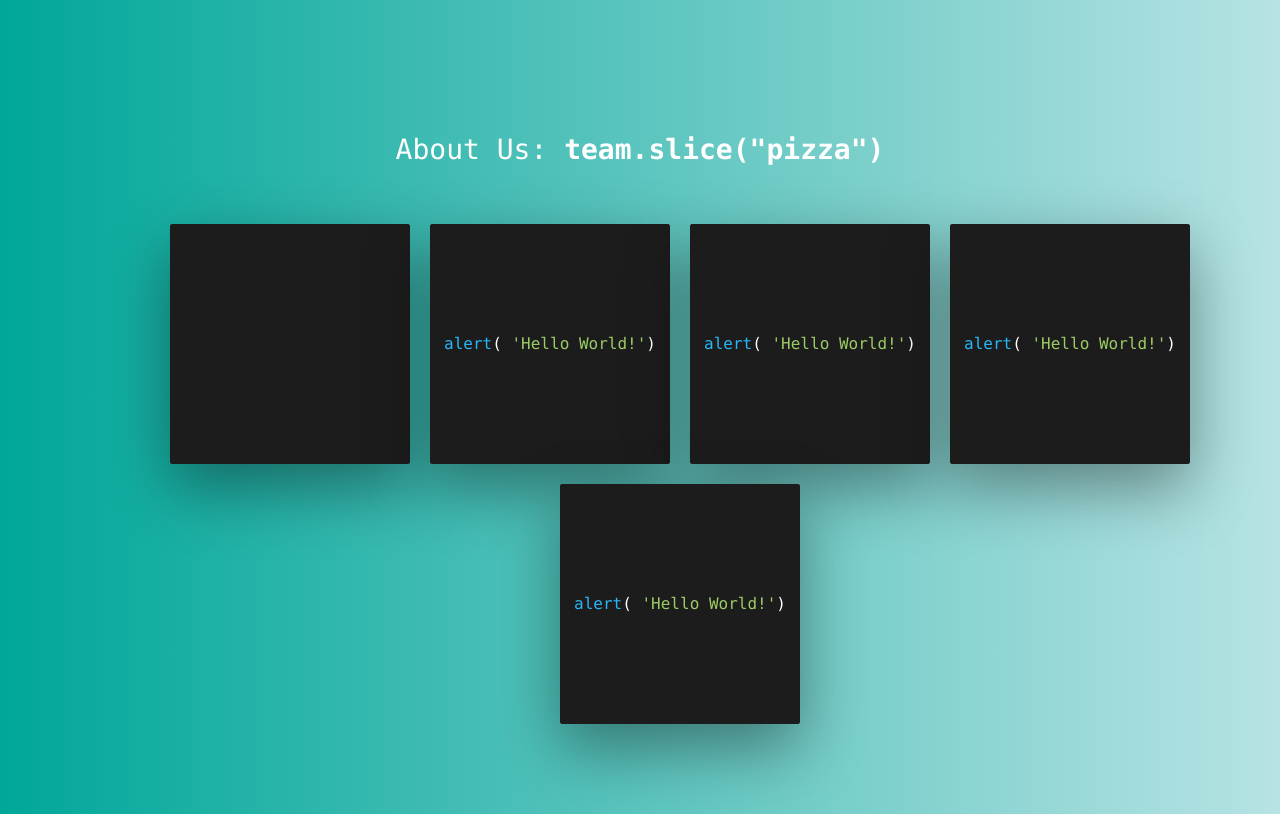
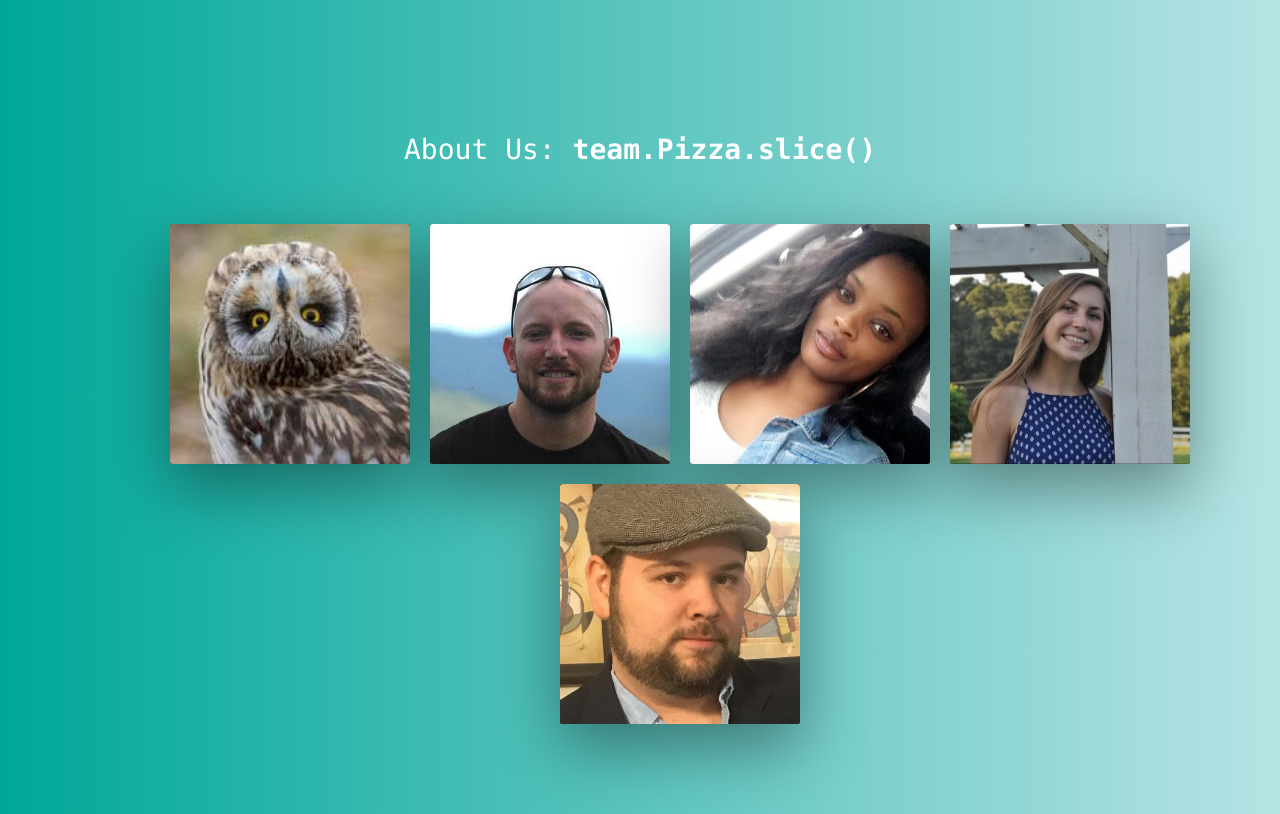
Before and after one commit to dscarlin/group-project-2, a Vue app in the folder client/: page /#/about in a window 1280 px wide. Shown: the part 620-1434 px from the top of the page. Built offline with nearby package versions, Linux system fonts and the light colour scheme; no server answers.

Commit message:
almost done

```diff
--- a/client/src/views/About.vue
+++ b/client/src/views/About.vue
@@ -39,7 +39,7 @@
               <!-- <div class="section-title text-center"> -->
               <h3 class="title text-center">
                 About Us:
-                <strong>team.slice("pizza")</strong>
+                <strong>team.Pizza.slice()</strong>
               </h3>
               <!-- </div> -->
               <!-- section title -->
@@ -51,8 +51,43 @@
             <div class="card card-about">
               <div class="card__side card__side--front">
                 <!-- Front Content -->
-                <div class="card__cont"></div>
+                <div class="card__cont">
+                  <img class="teamPizza" src="/images/owlvin.jpeg" alt="owlvin">
+                </div>
               </div>
+              <div class="card__side card__side--back">
+                <!-- Back Content -->
+                <div class="card__cta">
+                  <p>
+                    <span class="purple">const</span> aboutMe
+                    <span class="cyan">=</span> {
+                    <br>
+                    <span class="space red">name</span>
+                    <span class="cyan">:</span>
+                    <span class="green">'elvin eng'</span>,
+                    <br>
+                    <span class="space red">position</span>
+                    <span class="cyan">:</span>
+                    <span class="green">'full-stack developer'</span>,
+                    <br>
+                    <span class="space red">website</span>
+                    <span class="cyan">:</span>
+                    <span class="green">'lauraalpinto.github.io'</span>
+                    <br>};
+                  </p>
+                </div>
+              </div>
+            </div>
+
+            <div class="card card-about">
+              <div class="card__side card__side--front">
+                <!-- Front Content -->
+
+                <div class="card__cont">
+                  <img class="teamPizza" src="/images/david.jpeg" alt="owlvin">
+                </div>
+              </div>
+
               <div class="card__side card__side--back">
                 <!-- Back Content -->
                 <div class="card__cta">
@@ -85,11 +120,43 @@
               <div class="card__side card__side--front">
                 <!-- Front Content -->
                 <div class="card__cont">
-                  <span class="blue">alert</span>
-                  <span>
-                    (
-                    <span class="green">'Hello World!'</span>)
-                  </span>
+                  <img class="teamPizza" src="/images/emery.jpeg" alt="owlvin">
+                </div>
+              </div>
+
+              <div class="card__side card__side--back">
+                <!-- Back Content -->
+                <div class="card__cta">
+                  <p>
+                    <span class="purple">const</span> aboutMe
+                    <span class="cyan">=</span> {
+                    <br>
+                    <span class="space red">name</span>
+                    <span class="cyan">:</span>
+                    <span class="green">'laura pinto'</span>,
+                    <br>
+                    <span class="space red">email</span>
+                    <span class="cyan">:</span>
+                    <span class="green">'lauraalpinto@gmail.com</span>',
+                    <br>
+                    <span class="space red">position</span>
+                    <span class="cyan">:</span>
+                    <span class="green">'front-end developer'</span>,
+                    <br>
+                    <span class="space red">website</span>
+                    <span class="cyan">:</span>
+                    <span class="green">'lauraalpinto.github.io'</span>
+                    <br>};
+                  </p>
+                </div>
+              </div>
+            </div>
+
+            <div class="card card-about">
+              <div class="card__side card__side--front">
+                <!-- Front Content -->
+                <div class="card__cont">
+                  <img class="teamPizza" src="/images/lindsey.jpeg" alt="owlvin">
                 </div>
               </div>
               <div class="card__side card__side--back">
@@ -124,89 +191,7 @@
               <div class="card__side card__side--front">
                 <!-- Front Content -->
                 <div class="card__cont">
-                  <span class="blue">alert</span>
-                  <span>
-                    (
-                    <span class="green">'Hello World!'</span>)
-                  </span>
-                </div>
-              </div>
-              <div class="card__side card__side--back">
-                <!-- Back Content -->
-                <div class="card__cta">
-                  <p>
-                    <span class="purple">const</span> aboutMe
-                    <span class="cyan">=</span> {
-                    <br>
-                    <span class="space red">name</span>
-                    <span class="cyan">:</span>
-                    <span class="green">'laura pinto'</span>,
-                    <br>
-                    <span class="space red">email</span>
-                    <span class="cyan">:</span>
-                    <span class="green">'lauraalpinto@gmail.com</span>',
-                    <br>
-                    <span class="space red">position</span>
-                    <span class="cyan">:</span>
-                    <span class="green">'front-end developer'</span>,
-                    <br>
-                    <span class="space red">website</span>
-                    <span class="cyan">:</span>
-                    <span class="green">'lauraalpinto.github.io'</span>
-                    <br>};
-                  </p>
-                </div>
-              </div>
-            </div>
-
-            <div class="card card-about">
-              <div class="card__side card__side--front">
-                <!-- Front Content -->
-                <div class="card__cont">
-                  <span class="blue">alert</span>
-                  <span>
-                    (
-                    <span class="green">'Hello World!'</span>)
-                  </span>
-                </div>
-              </div>
-              <div class="card__side card__side--back">
-                <!-- Back Content -->
-                <div class="card__cta">
-                  <p>
-                    <span class="purple">const</span> aboutMe
-                    <span class="cyan">=</span> {
-                    <br>
-                    <span class="space red">name</span>
-                    <span class="cyan">:</span>
-                    <span class="green">'laura pinto'</span>,
-                    <br>
-                    <span class="space red">email</span>
-                    <span class="cyan">:</span>
-                    <span class="green">'lauraalpinto@gmail.com</span>',
-                    <br>
-                    <span class="space red">position</span>
-                    <span class="cyan">:</span>
-                    <span class="green">'front-end developer'</span>,
-                    <br>
-                    <span class="space red">website</span>
-                    <span class="cyan">:</span>
-                    <span class="green">'lauraalpinto.github.io'</span>
-                    <br>};
-                  </p>
-                </div>
-              </div>
-            </div>
-
-            <div class="card card-about">
-              <div class="card__side card__side--front">
-                <!-- Front Content -->
-                <div class="card__cont">
-                  <span class="blue">alert</span>
-                  <span>
-                    (
-                    <span class="green">'Hello World!'</span>)
-                  </span>
+                  <img class="teamPizza" src="/images/peerz.jpeg" alt="owlvin">
                 </div>
               </div>
               <div class="card__side card__side--back">
@@ -282,10 +267,11 @@ h4 {
   font-size: 0.85rem;
 }
 
-// img {
-//   max-height: 100px;
-//   max-width: 100px;
-// }
+.teamPizza {
+  width: 240px;
+  height: 240px;
+  object-fit: cover;
+}
 
 * {
   font-family: Consolas, "Andale Mono WT", "Andale Mono", "Lucida Console",
```
